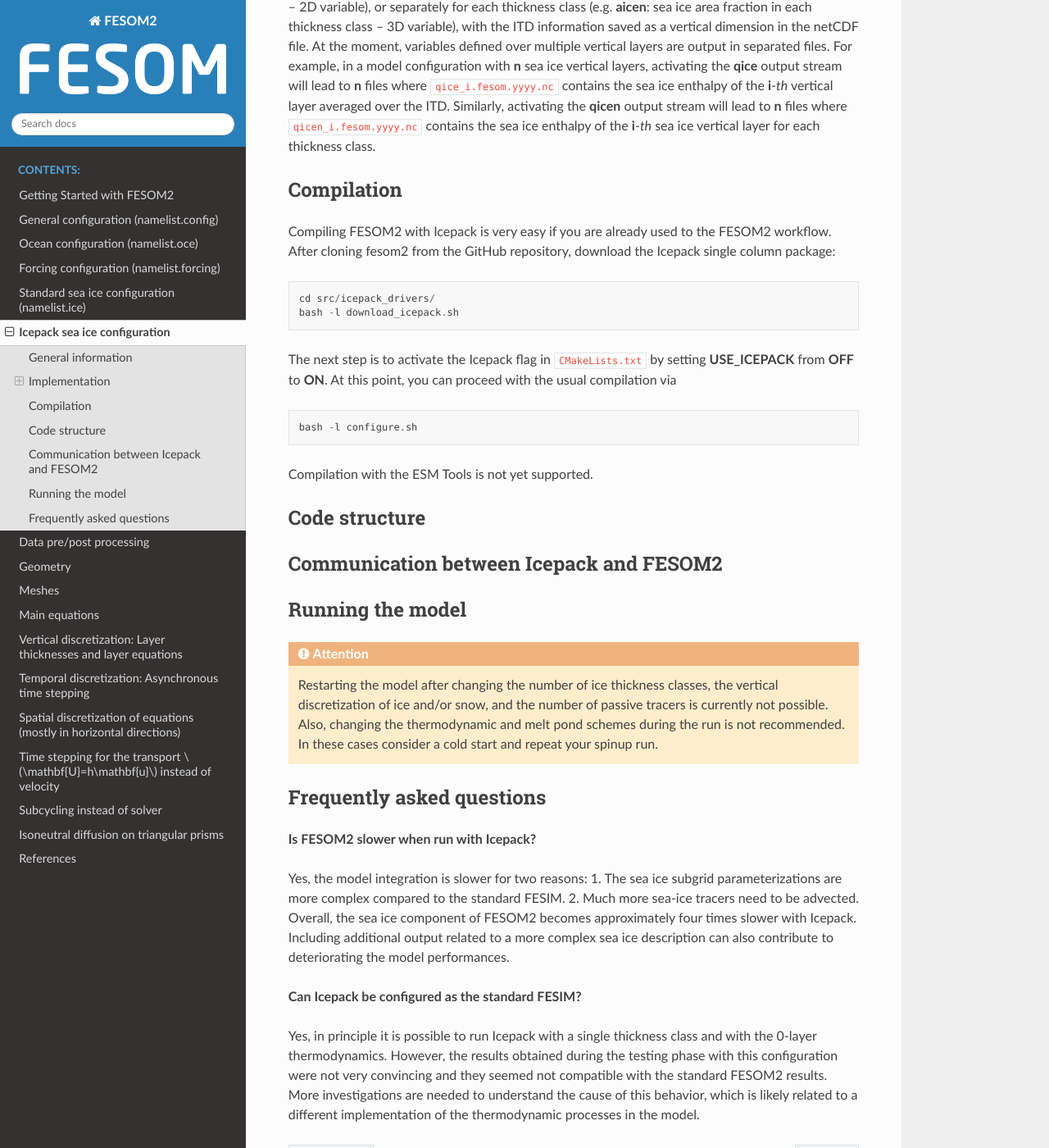
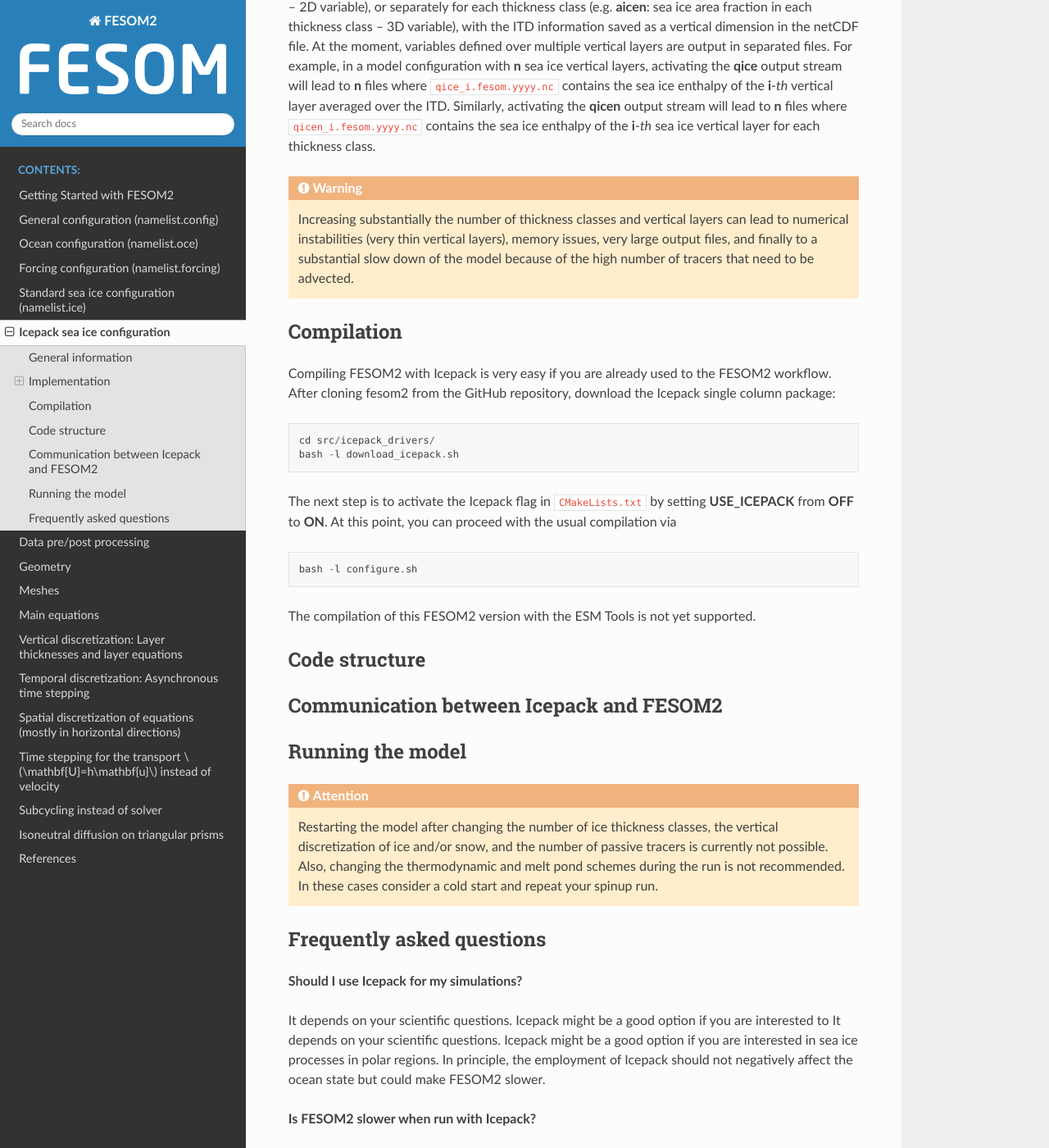
Before and after one commit to FESOM/fesom2_doc, a Sphinx documentation site: the page built from doc/icepack_in_fesom.rst, in a window 1280 px wide and 1400 px high, scrolled down 2227 px. Shown: the whole window at 82% size. Built offline with Sphinx 7.4.7 and the Read the Docs theme 2.0.0, drawn with Linux system fonts in a browser that asks for light colours; some of the changed text lies outside the part shown.

Commit message:
FAQ updated

```diff
--- a/doc/icepack_in_fesom.rst
+++ b/doc/icepack_in_fesom.rst
@@ -49,6 +49,9 @@ Section &nml_list_icepack
 
 It regulates the type, frequency, and precision of the output for Icepack variables. Most of the Icepack variables can be defined as average over the grid cell (e.g. **aice**: average sea ice area fraction – 2D variable), or separately for each thickness class (e.g. **aicen**: sea ice area fraction in each thickness class – 3D variable), with the ITD information saved as a vertical dimension in the netCDF file. At the moment, variables defined over multiple vertical layers are output in separated files. For example, in a model configuration with **n** sea ice vertical layers, activating the **qice** output stream will lead to **n** files where ``qice_i.fesom.yyyy.nc`` contains the sea ice enthalpy of the **i**-*th* vertical layer averaged over the ITD. Similarly, activating the **qicen** output stream will lead to **n** files where ``qicen_i.fesom.yyyy.nc`` contains the sea ice enthalpy of the **i**-*th* sea ice vertical layer for each thickness class.
 
+.. warning::
+   Increasing substantially the number of thickness classes and vertical layers can lead to numerical instabilities (very thin vertical layers), memory issues, very large output files, and finally to a substantial slow down of the model because of the high number of tracers that need to be advected.
+
 Compilation
 ===========
 
@@ -61,7 +64,7 @@ The next step is to activate the Icepack flag in ``CMakeLists.txt`` by setting *
 ::
 
    bash -l configure.sh
-Compilation with the ESM Tools is not yet supported.
+The compilation of this FESOM2 version with the ESM Tools is not yet supported.
 
 Code structure
 ==============
@@ -78,6 +81,10 @@ Running the model
 Frequently asked questions
 ==========================
 
+**Should I use Icepack for my simulations?**
+
+It depends on your scientific questions. Icepack might be a good option if you are interested to It depends on your scientific questions. Icepack might be a good option if you are interested in sea ice processes in polar regions. In principle, the employment of Icepack should not negatively affect the ocean state but could make FESOM2 slower.
+
 **Is FESOM2 slower when run with Icepack?**
 
 Yes, the model integration is slower for two reasons: 1. The sea ice subgrid parameterizations are more complex compared to the standard FESIM. 2. Much more sea-ice tracers need to be advected. Overall, the sea ice component of FESOM2 becomes approximately four times slower with Icepack. Including additional output related to a more complex sea ice description can also contribute to deteriorating the model performances.
@@ -85,3 +92,11 @@ Yes, the model integration is slower for two reasons: 1. The sea ice subgrid par
 **Can Icepack be configured as the standard FESIM?**
 
 Yes, in principle it is possible to run Icepack with a single thickness class and with the 0-layer thermodynamics. However, the results obtained during the testing phase with this configuration were not very convincing and they seemed not compatible with the standard FESOM2 results. More investigations are needed to understand the cause of this behavior, which is likely related to a different implementation of the thermodynamic processes in the model.
+
+**Can I use Icepack in coupled configurations?**
+
+No, at the moment FESOM2 with Icepack has not been coupled with atmospheric models. A coupling with OpenIFS is planned.
+
+**Can I use Icepack with data assimilation?**
+
+No, at the moment FESOM2 with Icepack has not been equipped with data assimilation capabilities.
```
